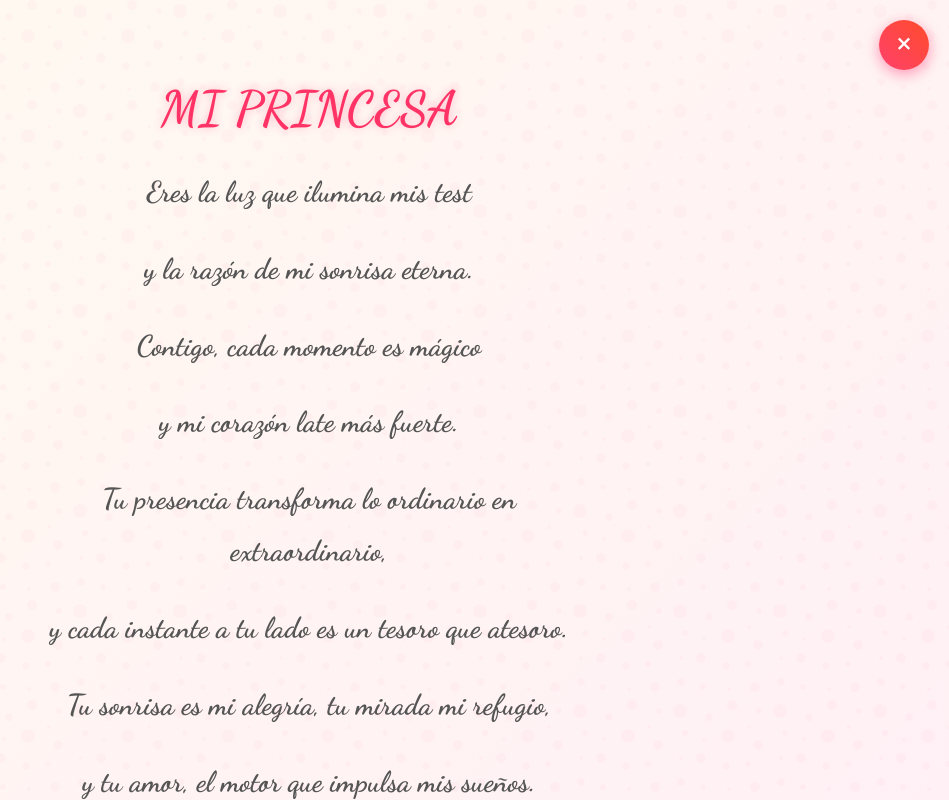
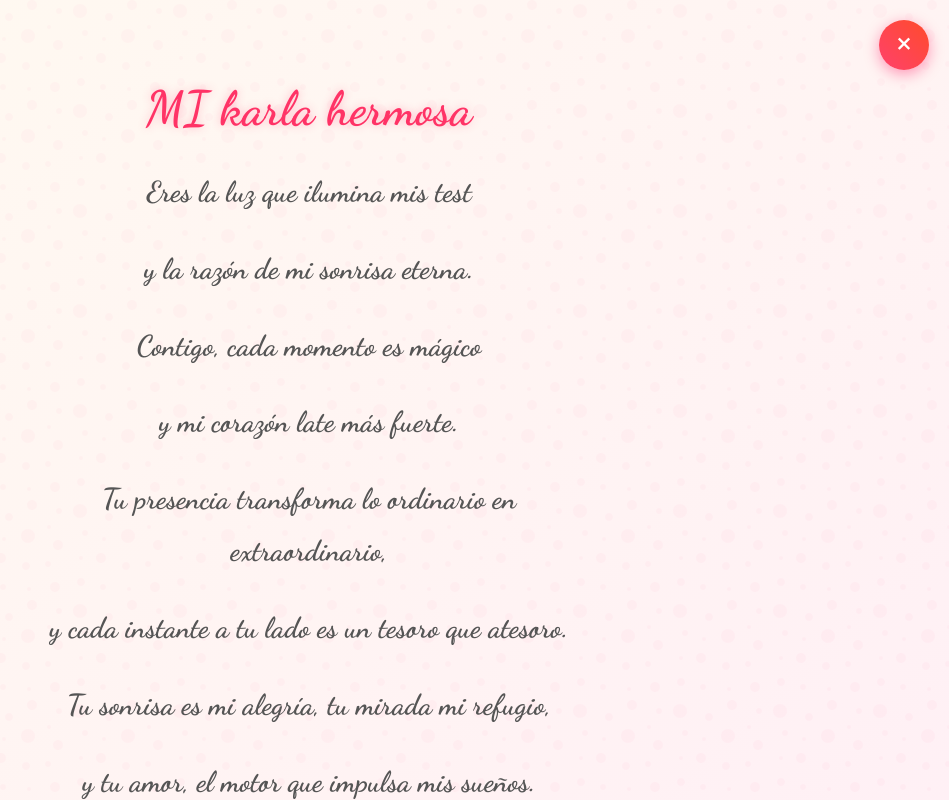
Before and after one commit to IsraelU/Test, a plain HTML site: page TestCarta/index.html in a window 1280 px wide. Both pictures are taken after a click on the element 640 px from the left and 460 px from the top of the page. Shown: the whole page, without its empty margins (331-1280 px from the left). Drawn offline with Linux system fonts and the light colour scheme.

Commit message:
Update index.html

```diff
--- a/TestCarta/index.html
+++ b/TestCarta/index.html
@@ -46,7 +46,7 @@
         <div class="close-btn" id="close-btn">×</div>
         <div class="paper-texture"></div>
         <div class="fullscreen-letter-content">
-            <h2>MI PRINCESA</h2>
+            <h2>MI karla hermosa</h2>
             <p>Eres la luz que ilumina mis test</p>
             <p>y la razón de mi sonrisa eterna.</p>
             <p>Contigo, cada momento es mágico</p>
```
